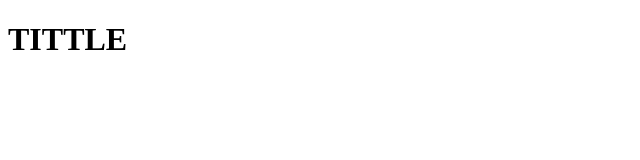
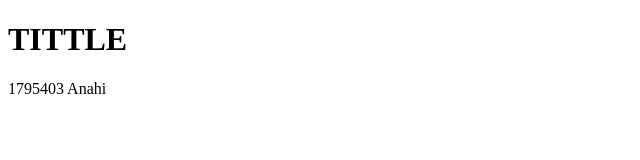
Before and after one commit to AnahiLo/PW1_1795403, a plain HTML site: page index.html in a window 1280 px wide. Shown: the whole page, without its empty margins (0-640 px from the left). Drawn offline with Linux system fonts and the light colour scheme.

Commit message:
Update index.html

```diff
--- a/index.html
+++ b/index.html
@@ -7,5 +7,6 @@
 </head>
 <body>
     <h1>TITTLE</h1>
+    <p>1795403 Anahi</p>
 </body>
 </html>
```
